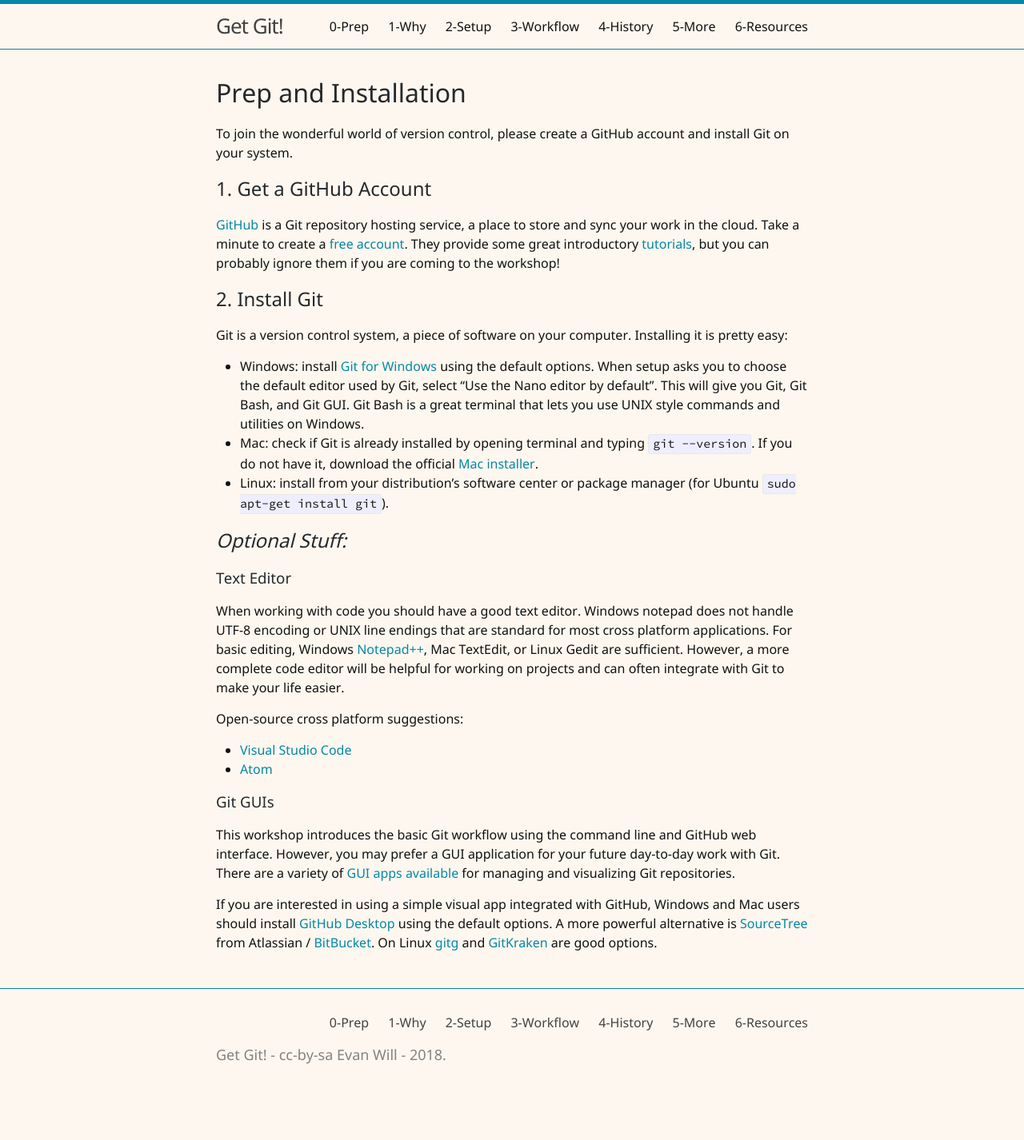
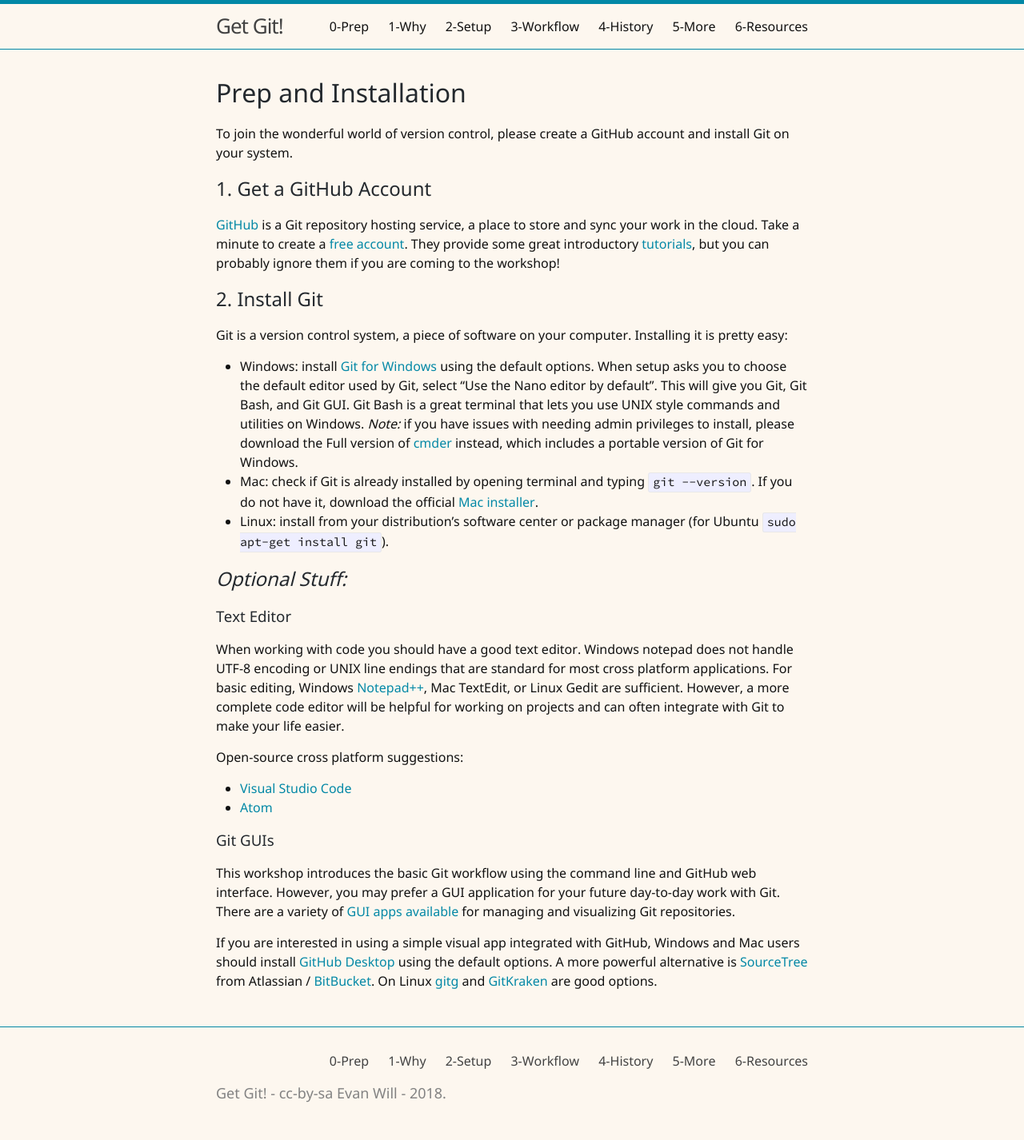
Before and after one commit to evanwill/get-git, a Jekyll site: the page built from 0-prep.md, in a window 1280 px wide. Shown: the whole page at 80% size. Built offline with Jekyll 4.4.1, drawn with Linux system fonts in a browser that asks for light colours; before the commit the page ends 1378 px from its top, so only the background shows below that.

Commit message:
add cmder link

```diff
--- a/0-prep.md
+++ b/0-prep.md
@@ -18,7 +18,7 @@ They provide some great introductory [tutorials](https://guides.github.com/){:ta
 Git is a version control system, a piece of software on your computer.
 Installing it is pretty easy:
 
-- Windows: install [Git for Windows](https://git-for-windows.github.io/){:target="_blank"} using the default options. When setup asks you to choose the default editor used by Git, select "Use the Nano editor by default". This will give you Git, Git Bash, and Git GUI. Git Bash is a great terminal that lets you use UNIX style commands and utilities on Windows.
+- Windows: install [Git for Windows](https://git-for-windows.github.io/){:target="_blank"} using the default options. When setup asks you to choose the default editor used by Git, select "Use the Nano editor by default". This will give you Git, Git Bash, and Git GUI. Git Bash is a great terminal that lets you use UNIX style commands and utilities on Windows. *Note:* if you have issues with needing admin privileges to install, please download the Full version of [cmder](http://cmder.net/) instead, which includes a portable version of Git for Windows.
 - Mac: check if Git is already installed by opening terminal and typing `git --version`. If you do not have it, download the official [Mac installer](https://git-scm.com/downloads){:target="_blank"}.
 - Linux: install from your distribution's software center or package manager (for Ubuntu `sudo apt-get install git`).
 
```
